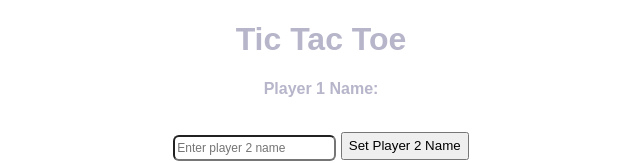
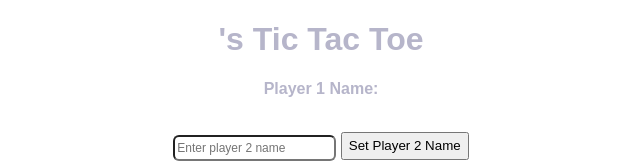
Before and after one commit to onegreatstudio/TicTacToe, a website: page index.html in a window 1280 px wide. Both pictures are taken after a click on the button "Set Player 1 Name". Shown: the top 163 px of the page, without its empty margins (319-959 px from the left). Drawn offline with Linux system fonts and the light colour scheme.

Commit message:
Update view

```diff
--- a/index.html
+++ b/index.html
@@ -11,7 +11,9 @@
 </head>
 
 <body>
-    <h1>Tic Tac Toe</h1>
+    <h1>
+        <div id="player1NameT">Tic Tac Toe</div>
+    </h1>
 
     <b><div id="playerName"></div></b><br />
     <div id="divSetPlayerName">
--- a/index.js
+++ b/index.js
@@ -1,7 +1,9 @@
 function setPlayerName() {
     var playerNameDiv = document.getElementById('playerName');
+    var playerNameTitle = document.getElementById('player1NameT');
 
     playerNameDiv.innerHTML = "Player 1 Name: " + document.getElementById('playerNameInput').value;
+    playerNameTitle.innerHTML = document.getElementById('playerNameInput').value + "'s Tic Tac Toe";
 
     // hide input field and button
     document.getElementById('divSetPlayerName').style.display = 'none';
```
